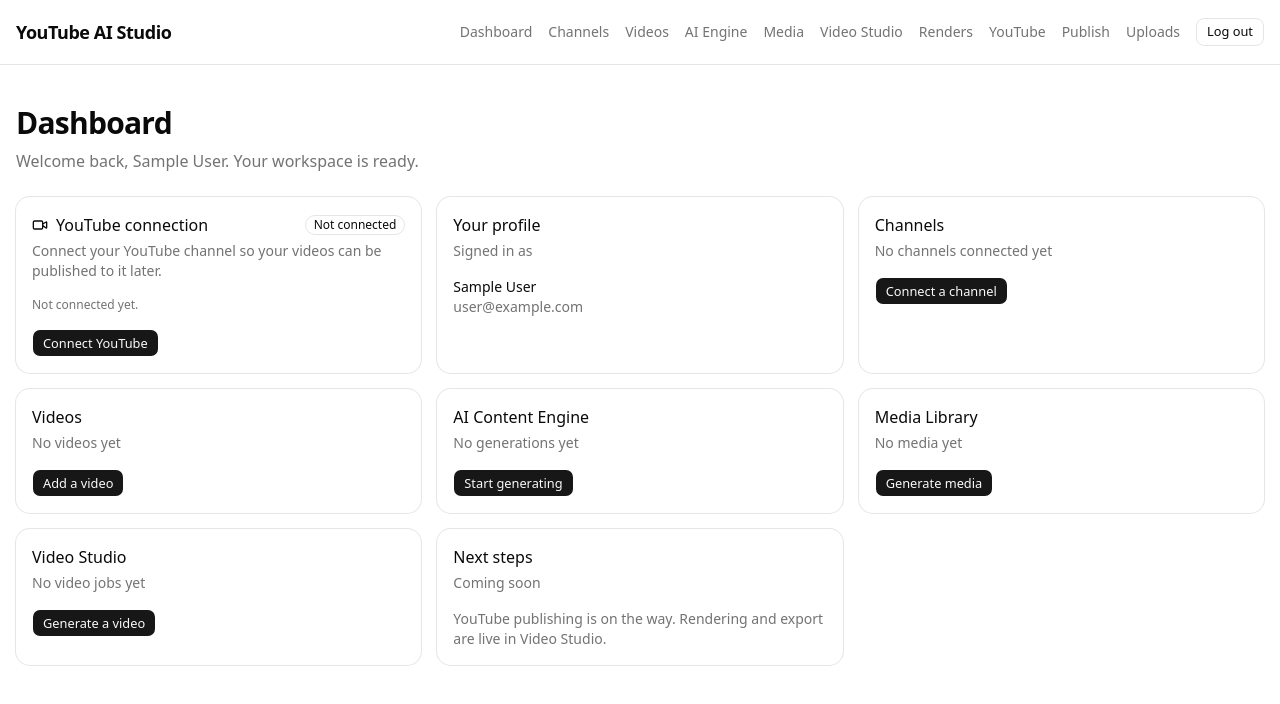
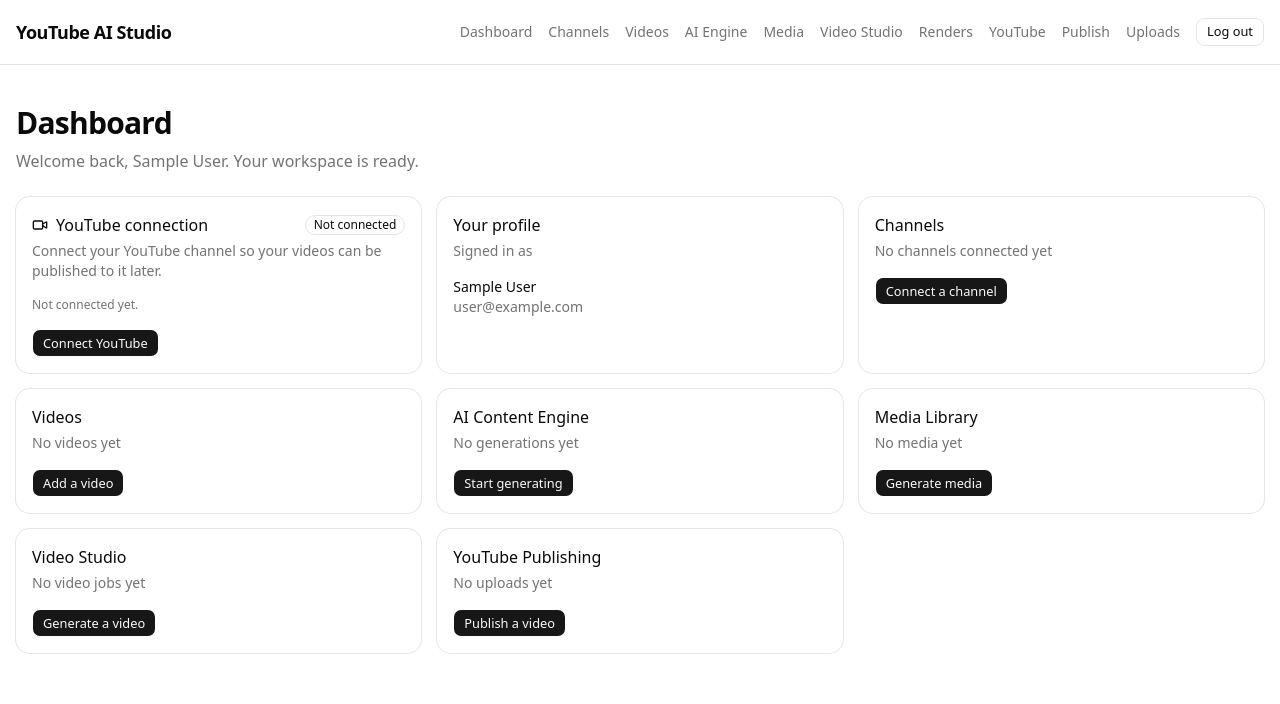
Before and after one commit to syedsohaibshah25032002-ai/youtube-ai-studio, a Next.js app: page /dashboard in a window 1280 px wide. Shown: the top 704 px of the page. Built offline with nearby package versions, Linux system fonts and the light colour scheme; no server answers; the database is empty; sample sign-in values are in the browser's storage.

Commit message:
feat: finish phase 7b part 5 youtube publishing integration Co-authored-by: monkeycode-ai <monkeycode-ai@chaitin.com>

```diff
--- a/src/app/dashboard/page.tsx
+++ b/src/app/dashboard/page.tsx
@@ -56,8 +56,15 @@
   const params = await searchParams;
   const message = getConnectionMessage(params);
 
-  const [channelCount, videoCount, aiJobCount, mediaAssetCount, videoJobCount, renderCount] =
-    await Promise.all([
+  const [
+    channelCount,
+    videoCount,
+    aiJobCount,
+    mediaAssetCount,
+    videoJobCount,
+    renderCount,
+    youtubeUploadCount,
+  ] = await Promise.all([
     prisma.channel.count({
       where: { userId: user.id },
     }),
@@ -74,6 +81,9 @@
       where: { userId: user.id },
     }),
     prisma.videoRender.count({
+      where: { userId: user.id },
+    }),
+    prisma.youtubeUpload.count({
       where: { userId: user.id },
     }),
   ]);
@@ -230,11 +240,21 @@
 
         <Card>
           <CardHeader>
-            <CardTitle className="text-base">Next steps</CardTitle>
-            <CardDescription>Coming soon</CardDescription>
+            <CardTitle className="text-base">YouTube Publishing</CardTitle>
+            <CardDescription>
+              {youtubeUploadCount === 0
+                ? "No uploads yet"
+                : `${youtubeUploadCount} ${youtubeUploadCount === 1 ? "upload" : "uploads"}`}
+            </CardDescription>
           </CardHeader>
-          <CardContent className="text-muted-foreground text-sm">
-            YouTube publishing is on the way. Rendering and export are live in Video Studio.
+          <CardContent>
+            <Button
+              variant={youtubeUploadCount === 0 ? "default" : "outline"}
+              size="sm"
+              render={<Link href="/dashboard/youtube/upload" />}
+            >
+              {youtubeUploadCount === 0 ? "Publish a video" : "Manage uploads"}
+            </Button>
           </CardContent>
         </Card>
       </div>
--- a/src/app/dashboard/youtube/page.tsx
+++ b/src/app/dashboard/youtube/page.tsx
@@ -1,14 +1,16 @@
 import type { Metadata } from "next";
+import Link from "next/link";
 import { redirect } from "next/navigation";
 
 import { auth } from "@/auth";
 import { toConnectionDisplay } from "@/features/youtube-connection/engine";
 import { YoutubeConnectionCard } from "@/components/youtube/youtube-connection-card";
+import { Button } from "@/components/ui/button";
 import { prisma } from "@/lib/prisma";
 
 export const metadata: Metadata = {
   title: "YouTube connection",
-  description: "Connect your YouTube channel securely to publish videos later.",
+  description: "Connect your YouTube channel securely to publish rendered videos.",
 };
 
 export default async function YoutubeConnectionPage() {
@@ -26,13 +28,17 @@
       <div>
         <h1 className="text-3xl font-bold tracking-tight">YouTube connection</h1>
         <p className="text-muted-foreground mt-2">
-          Securely connect your own YouTube channel. Publishing arrives in a later phase.
+          Securely connect your own YouTube channel, then publish rendered videos directly to it.
         </p>
       </div>
 
       <div className="max-w-2xl">
         <YoutubeConnectionCard connection={toConnectionDisplay(connection)} />
       </div>
+
+      <div>
+        <Button render={<Link href="/dashboard/youtube/upload" />}>Go to uploads</Button>
+      </div>
     </div>
   );
 }
```
Lines whose indentation alone changed are shown as unchanged.
